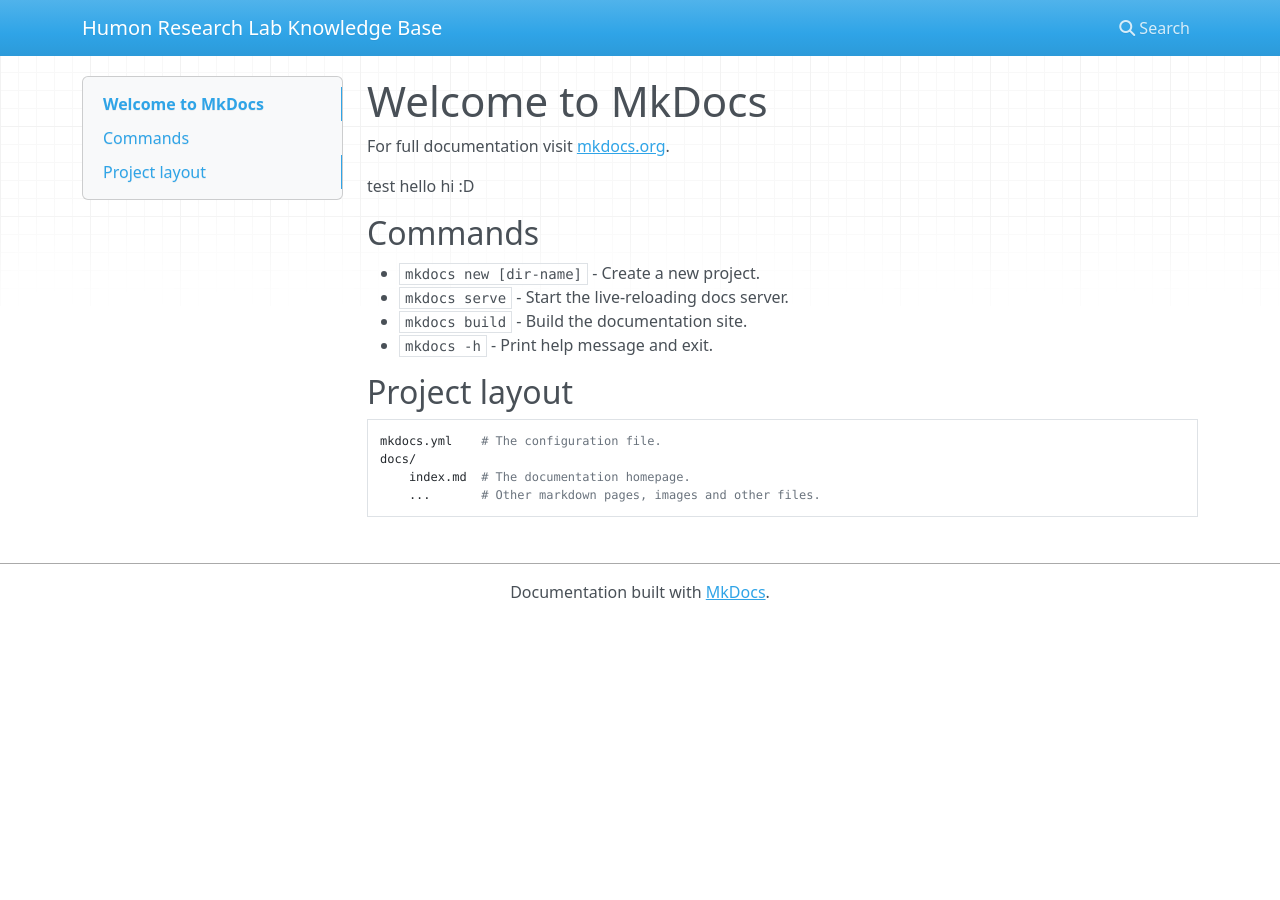
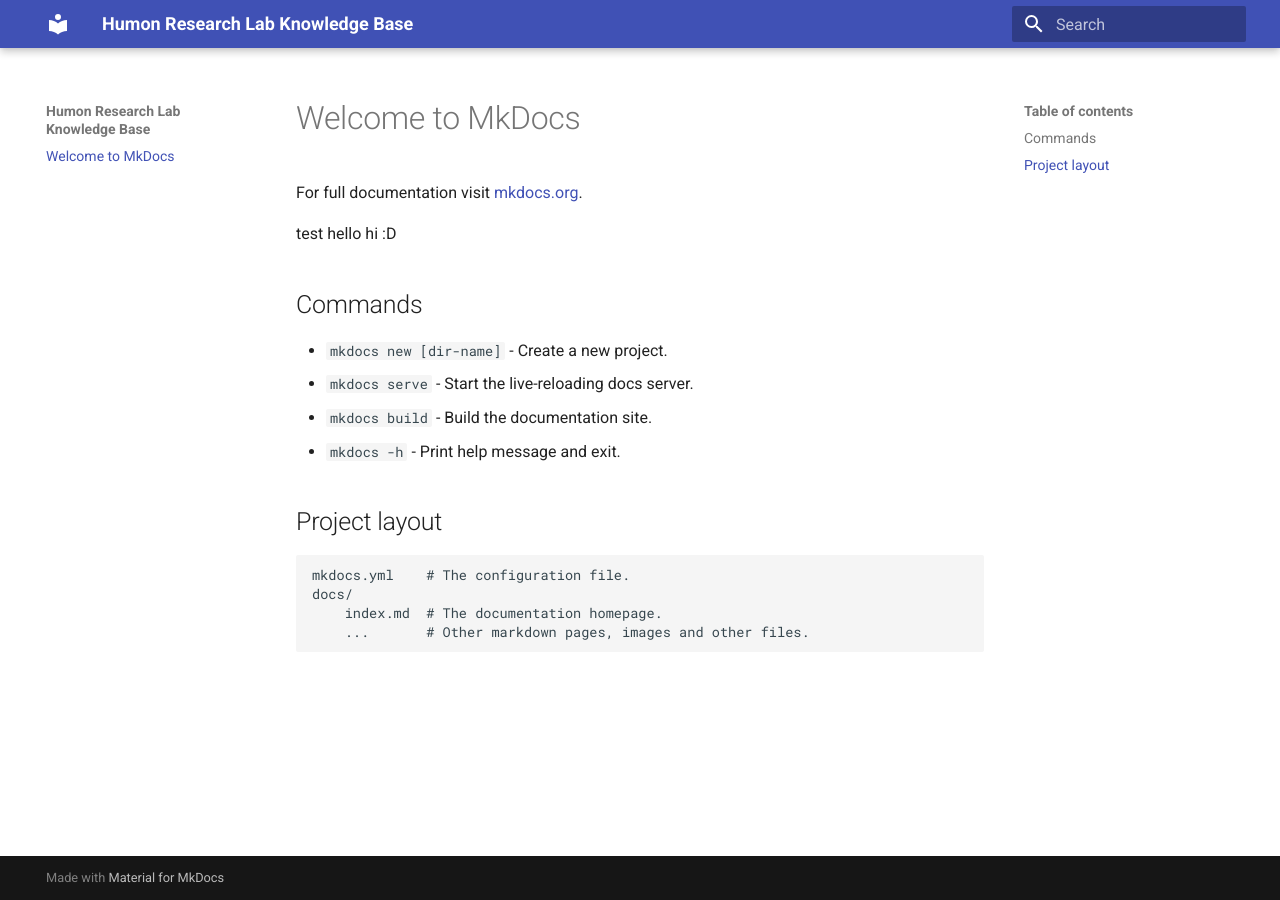
Before and after one commit to HuMoN-Research-Lab/HuMoN-Research-Lab.github.io, an MkDocs documentation site: the page built from docs/index.md, in a window 1280 px wide. Built offline with MkDocs 1.6.1 and Material for MkDocs 9.7.7, drawn with Linux system fonts in a browser that asks for light colours; nearby versions of some CDN libraries.

Commit message:
Update mkdocs.yml

```diff
--- a/mkdocs.yml
+++ b/mkdocs.yml
@@ -1 +1,11 @@
 site_name: Humon Research Lab Knowledge Base
+
+theme:
+  name: material
+
+  markdown_extensions:
+  - abbr
+  - attr_list
+  - pymdownx.snippets:
+      auto_append:
+        - includes/abbreviations.md
```
